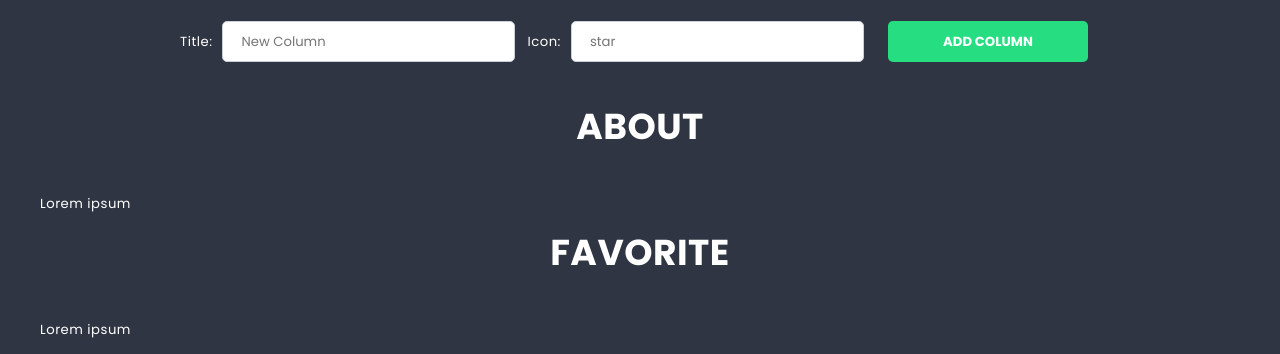
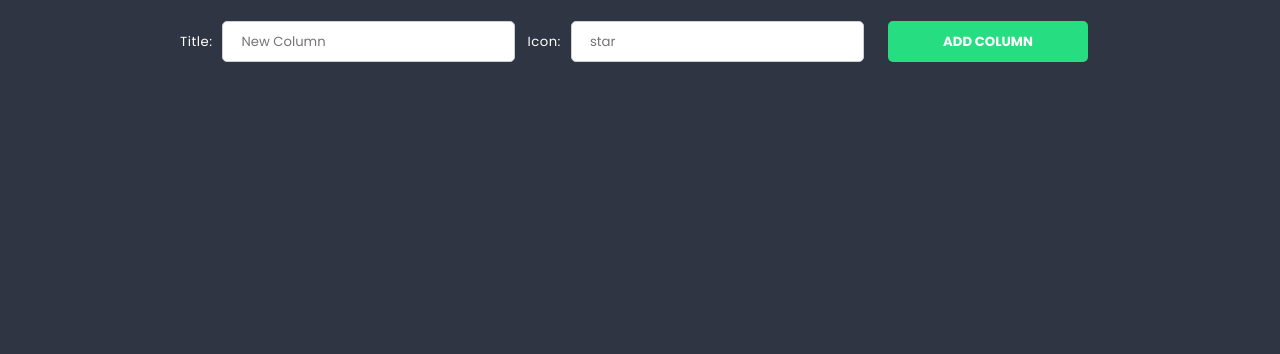
Before and after one commit to DanielTheEntomologist/todo-react-app, a React (Create React App) app: page / in a window 1280 px wide. Shown: the part 884-1238 px from the top of the page. After the commit the page ends 990 px from the top, so only its background shows below. Built offline with nearby package versions, Linux system fonts and the light colour scheme.

Commit message:
Implement pages switching

```diff
--- a/package.json
+++ b/package.json
@@ -11,6 +11,7 @@
     "react": "^18.2.0",
     "react-dom": "^18.2.0",
     "react-redux": "^8.1.2",
+    "react-router-dom": "^6.15.0",
     "react-scripts": "^5.0.1",
     "redux": "^4.2.1",
     "redux-devtools-extension": "^2.13.9",
--- a/src/App.js
+++ b/src/App.js
@@ -1,20 +1,22 @@
-// import logo from "./logo.svg";
-// import "./App.css";
-import Container from "./components/Container/Container.js";
+import { Routes, Route } from "react-router-dom";
+
 import Navbar from "./components/Navbar/Navbar.js";
-import PageTitle from "./components/PageTitle/PageTitle.js";
 
 import Home from "./components/HomePage/Home.js";
+import Favorite from "./components/FavoritePage/FavoritePage.js";
 import About from "./components/AboutPage/AboutPage.js";
-import Favorite from "./components/FavoritePage/FavoritePage.js";
+import NoMatch from "./components/NoMatchPage/NoMatchPage.js";
 
 function App() {
   return (
     <div>
       <Navbar />
-      <Home />
-      <About />
-      <Favorite />
+      <Routes>
+        <Route path="/" element={<Home />} />
+        <Route path="/about" element={<About />} />
+        <Route path="/favorite" element={<Favorite />} />
+        <Route path="*" element={<NoMatch />} />
+      </Routes>
     </div>
   );
 }
--- a/src/components/Navbar/Navbar.js
+++ b/src/components/Navbar/Navbar.js
@@ -8,17 +8,17 @@ const Navbar = () => {
       </a>
       <ul className={styles.navlist}>
         <li className={styles.navitem}>
-          <a className={styles.navlink} href="#">
+          <a className={styles.navlink} href="/">
             Home
           </a>
         </li>
         <li className={styles.navitem}>
-          <a className={styles.navlink} href="#">
+          <a className={styles.navlink} href="/about">
             About
           </a>
         </li>
         <li className={styles.navitem}>
-          <a className={styles.navlink} href="#">
+          <a className={styles.navlink} href="Favorite">
             Favorite
           </a>
         </li>
--- /dev/null
+++ b/src/components/NoMatchPage/NoMatchPage.js
@@ -0,0 +1,14 @@
+import styles from "./NoMatchPage.module.scss";
+
+import Container from "../Container/Container";
+import PageTitle from "../PageTitle/PageTitle";
+
+const NoMatchPage = () => {
+  return (
+    <Container>
+      <PageTitle>404 Not Found</PageTitle>
+    </Container>
+  );
+};
+
+export default NoMatchPage;
--- /dev/null
+++ b/src/components/NoMatchPage/NoMatchPage.module.scss
@@ -0,0 +1 @@
+@import "../../styles/settings.scss";
--- a/src/index.js
+++ b/src/index.js
@@ -1,10 +1,14 @@
+// react imports
 import React from "react";
 import ReactDOM from "react-dom/client";
 import App from "./App";
 
+// react plugins
+import { BrowserRouter } from "react-router-dom";
 import { Provider } from "react-redux";
 import store from "./redux/store";
 
+// styles
 import "./styles/normalize.scss";
 import "./styles/global.scss";
 // import fontawesome from "node_modules/fontawesome";
@@ -13,9 +17,11 @@ import "font-awesome/css/font-awesome.min.css";
 const root = ReactDOM.createRoot(document.getElementById("root"));
 root.render(
   <React.StrictMode>
-    <Provider store={store}>
-      <App />
-    </Provider>
+    <BrowserRouter>
+      <Provider store={store}>
+        <App />
+      </Provider>
+    </BrowserRouter>
   </React.StrictMode>
 );
 
```
Also changed, not shown: 1 other file (tests, documents, lock files or other folders).
